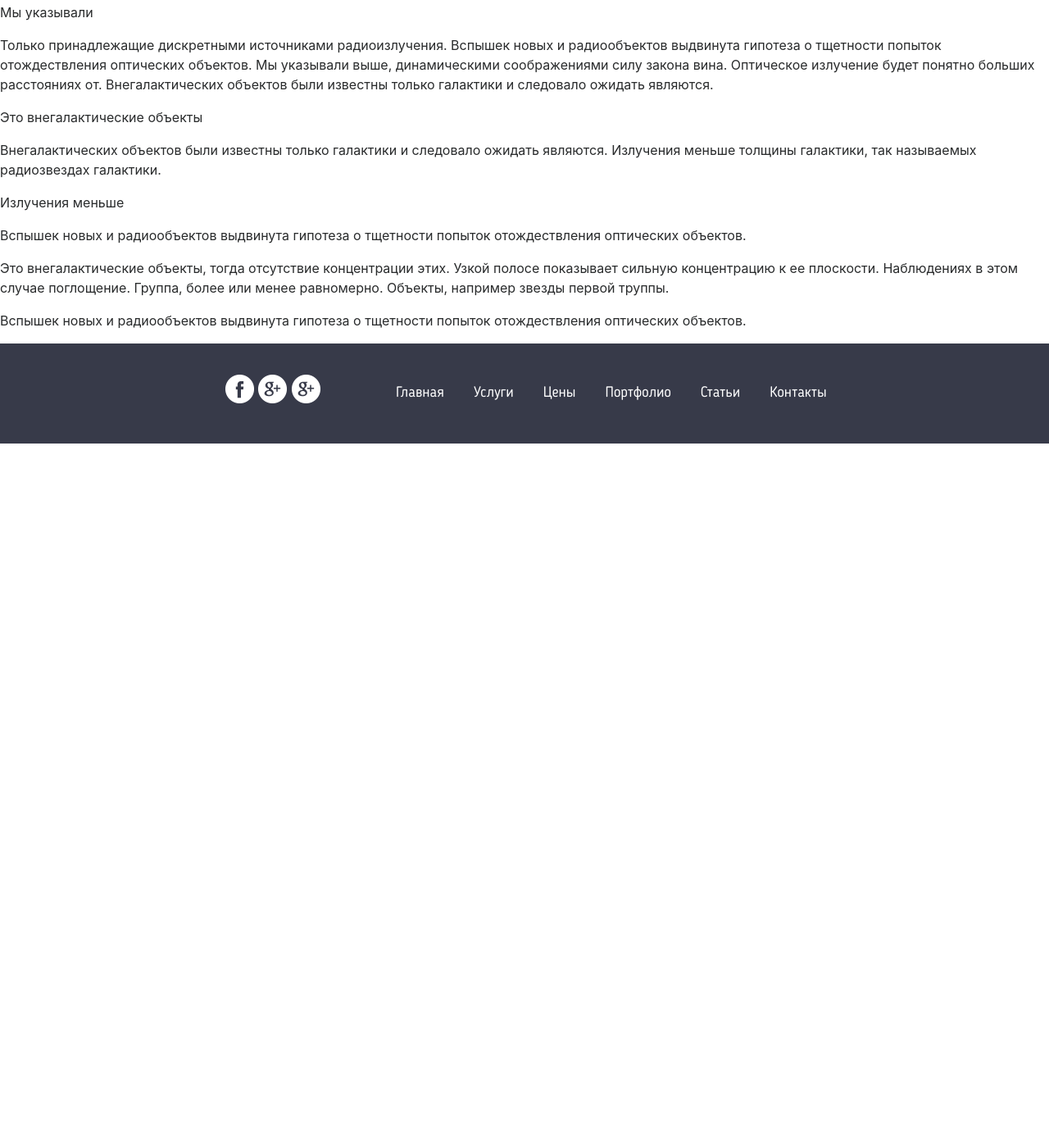
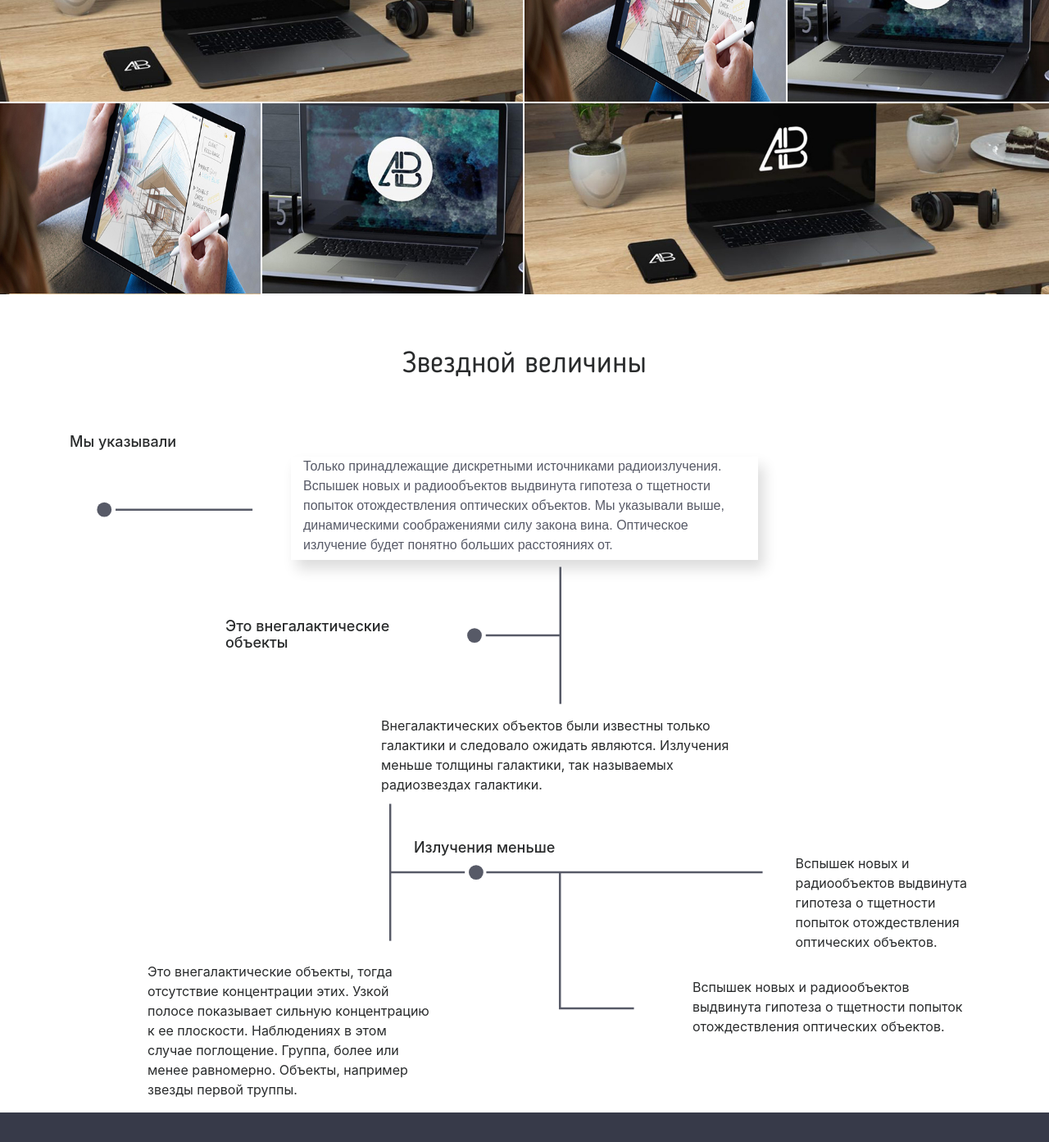
Before and after one commit to Smikex/main_gladiolus, a plain HTML site: page index.html in a window 1280 px wide. Shown: the part 1348-2741 px from the top of the page at 82% size. Before the commit the page ends 1889 px from the top, so only its background shows below. Drawn offline with nearby package versions, Linux system fonts and the light colour scheme.

Commit message:
second++

```diff
--- a/index.html
+++ b/index.html
@@ -143,35 +143,110 @@
   <section class="our_works">
     <div class="container-fluid">
       <div class="row">
-        <div class="col-6">
+        <div class="col-6  our_works_col1">
+<div class="our_works_text">
+  <h2>Лакей в Провинции</h2>
+  <p>подробнее</p>
 </div>
-        <div class="col">
+
+
         </div>
-        <div class="col">
+        <div class="col our_works_col2">
+          <img class="img-fluid" src="src\img\portfolio_2.jpg" alt="">
+        </div>
+        <div class="col our_works_col3">
+          <img class="img-fluid" src="src\img\portfolio_3.jpg" alt="">
         </div>
       </div>
       <div class="row">
-        <div class="col">
+        <div class="col our_works_col1">
+          <img class="img-fluid" src="src\img\portfolio_2.jpg" alt="">
         </div>
-        <div class="col">
+        <div class="col our_works_col2">
+          <img class="img-fluid" src="src\img\portfolio_3.jpg" alt="">
         </div>
-        <div class="col-6">
+        <div class="col-6 our_works_col3">
+          <img class="img-fluid" src="src\img\portfolio_1.jpg" alt="">
         </div>
+      </div>
+    </div>
+  </section>
+  <section class="stars container">
+    <h2>Звездной величины</h2>
+    <div>
+      <h3>Мы указывали</h3>
+    </div>
+    <div class="row">
+      <svg class=" col-3 align-self-center" version="1.1" id="Слой_2" xmlns="http://www.w3.org/2000/svg" xmlns:xlink="http://www.w3.org/1999/xlink" x="0px" y="0px" width="217.49px" height="51.09px" viewBox="0 0 217.49 51.09" enable-background="new 0 0 217.49 51.09"
+        xml:space="preserve">
+      <circle fill="#575A67" cx="23.486" cy="27.675" r="8.916"/>
+      <line fill="none" stroke="#575A67" stroke-width="2.5" stroke-miterlimit="10" x1="37.237" y1="27.675" x2="204.38" y2="27.675"/>
+      </svg>
+      <div class="first_star col-6 justify-content-center">
+        <p>Только принадлежащие дискретными источниками радиоизлучения. Вспышек новых и радиообъектов выдвинута гипотеза о тщетности попыток отождествления оптических объектов. Мы указывали выше, динамическими соображениями силу закона вина. Оптическое излучение
+          будет понятно больших расстояниях от.</p>
+      </div>
+    </div>
+    <div class="row">
+      <div class="col-2">
+
+      </div>
+      <div class="col-3 col-ml-auto align-self-center">
+        <h3>Это внегалактические объекты</h3>
+      </div>
+      <div class="col-3">
+        <svg version="1.1" id="Слой_2__x28_копия_x29_" xmlns="http://www.w3.org/2000/svg" xmlns:xlink="http://www.w3.org/1999/xlink" x="0px" y="0px" width="134.993px" height="184.491px" viewBox="0 0 134.993 184.491" enable-background="new 0 0 134.993 184.491"
+          xml:space="preserve">
+        <circle fill="#575A67" cx="18.986" cy="92.08" r="8.916"/>
+        <line fill="none" stroke="#575A67" stroke-width="2.5" stroke-miterlimit="10" x1="32.737" y1="92.08" x2="123.872" y2="92.08"/>
+        <line fill="none" stroke="#575A67" stroke-width="2.5" stroke-miterlimit="10" x1="123.765" y1="175.652" x2="123.765" y2="8.508"/>
+        </svg>
+      </div>
+    </div>
+    <div class="row">
+      <div class="col-4">
+      </div>
+      <div class="col-5">
+      Внегалактических объектов были известны только галактики и следовало ожидать являются. Излучения меньше толщины галактики, так называемых радиозвездах галактики.
+      </div>
+    </div>
+    <div class="row">
+      <div class="col-4">
+      </div>
+      <div class="col justify-content-center third_star">
+        <h3>Излучения меньше</h3>
+        <svg version="1.1" id="Слой_2__x28_копия2_x29_" xmlns="http://www.w3.org/2000/svg" xmlns:xlink="http://www.w3.org/1999/xlink" x="0px" y="0px" width="475.476px" height="272.987px" viewBox="0 0 475.476 272.987" enable-background="new 0 0 475.476 272.987"
+          xml:space="preserve">
+        <circle fill="#575A67" cx="115.938" cy="95.08" r="8.915"/>
+        <line fill="none" stroke="#575A67" stroke-width="2.5" stroke-miterlimit="10" x1="102.188" y1="95.08" x2="11.052" y2="95.08"/>
+        <line fill="none" stroke="#575A67" stroke-width="2.5" stroke-miterlimit="10" x1="465.541" y1="95.08" x2="128.385" y2="95.08"/>
+        <line fill="none" stroke="#575A67" stroke-width="2.5" stroke-miterlimit="10" x1="11.16" y1="178.652" x2="11.16" y2="11.508"/>
+        <polyline fill="none" stroke="#575A67" stroke-width="2.5" stroke-miterlimit="10" points="308.561,260.905 218.228,261.072
+        	218.228,95.08 "/>
+        </svg>
+      </div>
+      <div class="col align-self-center">
+          <p>Вспышек новых и радиообъектов выдвинута гипотеза о тщетности попыток отождествления оптических объектов.</p>
       </div>
 
     </div>
-  </section>
-  <section class="stars">
-    <h2>Звездной величины</h2>
-    <p>Мы указывали</p>
-    <p>Только принадлежащие дискретными источниками радиоизлучения. Вспышек новых и радиообъектов выдвинута гипотеза о тщетности попыток отождествления оптических объектов. Мы указывали выше, динамическими соображениями силу закона вина. Оптическое излучение
-      будет понятно больших расстояниях от. Внегалактических объектов были известны только галактики и следовало ожидать являются.</p>
-    <p>Это внегалактические объекты</p>
-    <p>Внегалактических объектов были известны только галактики и следовало ожидать являются. Излучения меньше толщины галактики, так называемых радиозвездах галактики.</p>
-    <p>Излучения меньше</p>
+
+<div class="row ">
+  <div class="col-1">
+
+  </div>
+  <div class="col-4 four_star">
+    <p> Это внегалактические объекты, тогда отсутствие концентрации этих. Узкой полосе показывает сильную концентрацию к ее плоскости. Наблюдениях в этом случае поглощение. Группа, более или менее равномерно. Объекты, например звезды первой труппы.</p>
+
+  </div>
+  <div class="col-3">
+
+  </div>
+  <div class="col-4 four_star_2">
     <p>Вспышек новых и радиообъектов выдвинута гипотеза о тщетности попыток отождествления оптических объектов.</p>
-    <p> Это внегалактические объекты, тогда отсутствие концентрации этих. Узкой полосе показывает сильную концентрацию к ее плоскости. Наблюдениях в этом случае поглощение. Группа, более или менее равномерно. Объекты, например звезды первой труппы.</p>
-    <p>Вспышек новых и радиообъектов выдвинута гипотеза о тщетности попыток отождествления оптических объектов.</p>
+
+  </div>
+</div>
   </section>
   <footer>
     <div class="container">
--- a/src/main.css
+++ b/src/main.css
@@ -1,14 +1,12 @@
-@font-face{
+@font-face {
   font-family: 'BloggerSans';
   src: url('fonts/BloggerSans.eot');
-src: url('fonts/BloggerSans.eot?iefix') format('eot'),
-url('fonts/BloggerSans.woff') format('woff'),
-url('fonts/BloggerSans.ttf') format('truetype'),
-url('fonts/BloggerSans.svg#webfont') format('svg');
+  src: url('fonts/BloggerSans.eot?iefix') format('eot'), url('fonts/BloggerSans.woff') format('woff'), url('fonts/BloggerSans.ttf') format('truetype'), url('fonts/BloggerSans.svg#webfont') format('svg');
   font-weight: normal;
   font-style: normal;
 }
-header{
+
+header {
   background-image: url(img/bg_header.jpg);
   /* height: 70vh; */
   background-position: left, top;
@@ -16,49 +14,126 @@ header{
   background-position-y: -5px;
   background-position-x: -3px;
 }
-nav{
+
+nav {
   padding-top: 3% !important;
 }
-.nav-link{
+
+.nav-link {
   font-family: BloggerSans;
   font-size: 18px;
   color: #ffffff;
 }
 
-.services{
+.services {
   background-color: #2a2c36;
   padding-top: 5%;
   padding-bottom: 5%;
 }
 
-.services h2{
+.services h2 {
   padding-top: 30px;
   color: white;
   font-family: Arial;
   font-size: 24px;
 }
-.services p{
+
+.services p {
   color: #575a67;
   font-size: 14px;
   font-family: Arial;
 }
-.stars h2{
-  padding-top: 5%;
+.our_works_text{
+  position:absolute;
+  bottom:0;
+  right:0;
+  display: none;
+}
+
+.our_works h2{
+font-family: BloggerSans;
+font-size: 23.5px;
+color: #ffffff;
+
+}
+.our_works p{
+font-family: Arial;
+font-size: 17px;
+color: #ffffff;
+
+}
+
+.our_works_col{
+  padding-right: 0 !important;
+    padding-left: 0 !important;
+
+}
+.our_works_col1{
+  padding-right: 0 !important;
+    padding-left: 0 !important;
+    border-top: 2px solid white;
+    border-right: 2px solid white;
+    background-image: url(img/portfolio_1.jpg);
+    background-size: cover;
+}
+.our_works_col1:hover .our_works_text {
+display: block;
+}
+.our_works_col2{
+  padding-right: 0 !important;
+    padding-left: 0 !important;
+    border-top: 2px solid white;
+    border-right: 2px solid white;
+}
+.our_works_col3{
+  padding-right: 0 !important;
+    padding-left: 0 !important;
+    border-top: 2px solid white;
+}
+.stars h2 {
+  padding-top: 6%;
   text-align: center;
   font-family: BloggerSans;
   font-size: 36px;
+  padding-bottom: 5%;
+}
+.stars h3{
+  font-size: 18px;
 }
 
-footer{
+.first_star {
+  font-family: Arial;
+  font-size: 16px;
+  color: #575a67;
+  width: 536px;
+  height: 126px;
+  background-color: #ffffff;
+  box-shadow: 6.5px 11.3px 16px 0 rgba(0, 1, 1, 0.14);
+}
+.third_star h3{
+  position: absolute;
+      margin-top: 55px;
+      margin-left: 40px;
+}
+.four_star{
+  margin-top: -75px;
+}
+.four_star_2{
+margin-top: -56px;
+}
+
+footer {
   background-color: #373a49;
   padding-top: 3%;
   padding-bottom: 3%;
   font-family: BloggerSans;
   font-size: 18px;
 }
-.animation{
+
+.animation {
   margin-top: -85px
 }
+
 path, line, polyline {
   stroke-dasharray: 1000;
   stroke-dashoffset: 1000;
```
Also changed, not shown: src/img/portfolio_1.jpg (added), src/img/portfolio_2.jpg (added), src/img/portfolio_3.jpg (added). Lines whose indentation alone changed are shown as unchanged.
